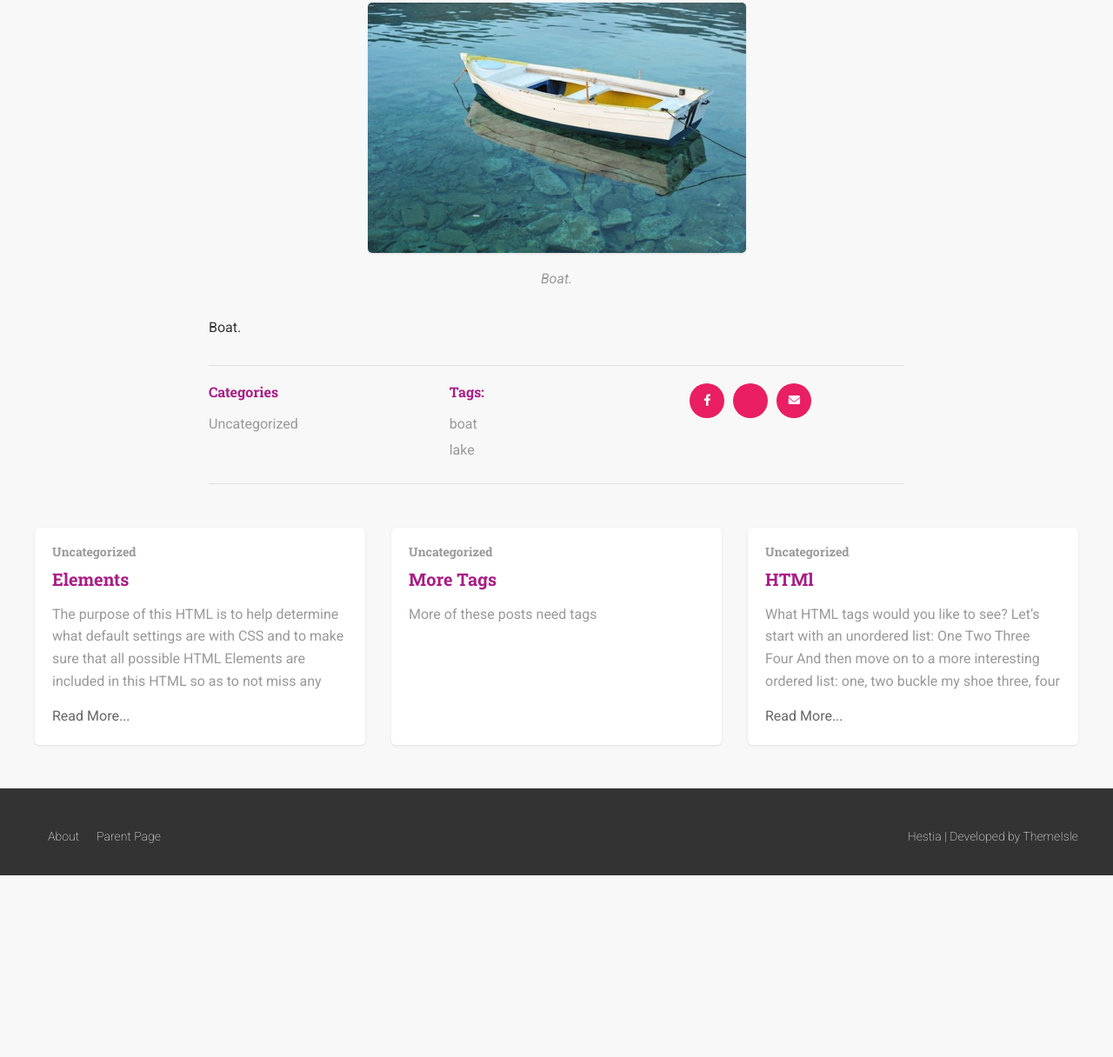
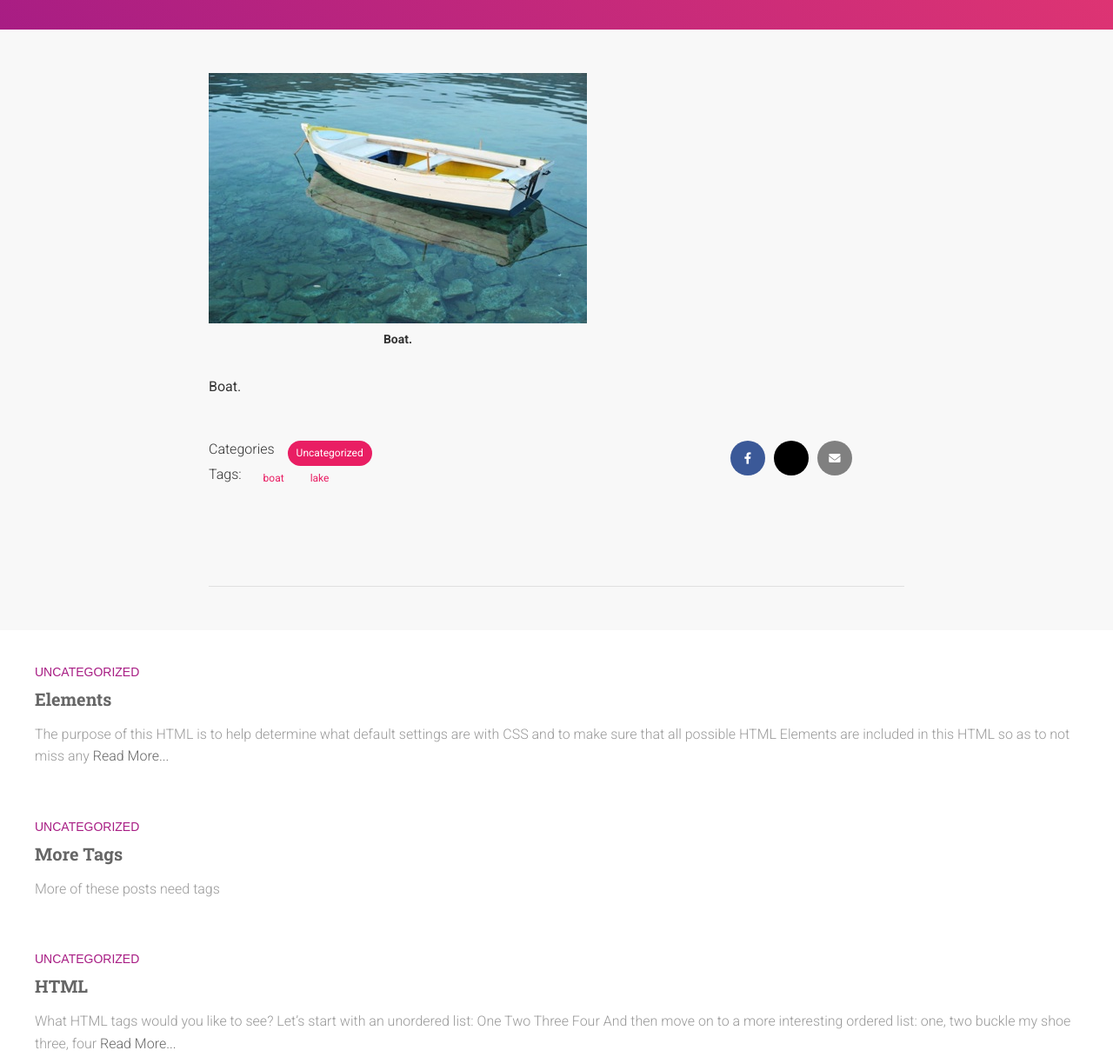
Before and after one commit to KWinnPat/scss-capstone, a plain HTML site: page pages/a-thousand-words.html in a window 1280 px wide. Shown: the part 378-1594 px from the top of the page at 87% size. Before the commit the page ends 1385 px from the top, so only its background shows below. Drawn offline with Linux system fonts and the light colour scheme.

Commit message:
Completed styling on Worth A Thousand Words and Elements blog posts

```diff
--- a/pages/a-thousand-words.html
+++ b/pages/a-thousand-words.html
@@ -40,6 +40,7 @@
         </figure>
         <p>Boat.</p>
         <div class="blog-info-wrapper">
+          <div class="cat-tags-wrapper">
             <div class="categories-wrapper">
               <h5>Categories</h5>
               <ul>
@@ -53,14 +54,15 @@
                 <li><a href="#">lake</a></li>
               </ul>
             </div>
+          </div>
           <div class="share-wrapper">
-            <button class="button">
+            <button class="facebook">
               <i class="fa-brands fa-facebook-f"></i>
             </button>
-            <button class="button">
+            <button class="twitter">
               <i class="fa-brands fa-x-twitter"></i>
             </button>
-            <button class="button"><i class="fa-solid fa-envelope"></i></button>
+            <button class="email"><i class="fa-solid fa-envelope"></i></button>
           </div>
         </div>
       </div>
@@ -72,8 +74,8 @@
             The purpose of this HTML is to help determine what default settings
             are with CSS and to make sure that all possible HTML Elements are
             included in this HTML so as to not miss any
+            <a href="./pages/elements.html">Read More...</a>
           </p>
-          <a href="./pages/elements.html">Read More...</a>
         </div>
         <div class="post-2">
           <h4><a href="#">Uncategorized</a></h4>
@@ -82,13 +84,13 @@
         </div>
         <div class="post-3">
           <h4><a href="#">Uncategorized</a></h4>
-          <h3><a href="#">HTMl</a></h3>
+          <h3><a href="#">HTML</a></h3>
           <p>
             What HTML tags would you like to see? Let’s start with an unordered
             list: One Two Three Four And then move on to a more interesting
             ordered list: one, two buckle my shoe three, four
+            <a href="#">Read More...</a>
           </p>
-          <a href="#">Read More...</a>
         </div>
       </div>
     </main>
--- a/styles/a-thousand-words.scss
+++ b/styles/a-thousand-words.scss
@@ -1,19 +1,21 @@
 @import "common";
 
 .banner {
-  background-color: $secondary-color;
+  background: linear-gradient(45deg, #a81d84 0, #ea396f 100%);
   color: $white;
-  padding: 100px 0 60px;
+  padding: 115px 0;
   text-align: center;
 
   h1 {
     color: $white;
-    font-size: 36px;
+    font-size: 45px;
     margin-bottom: 15px;
+    font-family: $fonts;
+    font-weight: 500;
   }
 
   p {
-    opacity: 0.8;
+    font-weight: 200;
   }
 }
 
@@ -24,19 +26,17 @@
 
   figure {
     margin: 0 0 30px;
-    text-align: center;
 
     img {
       max-width: 100%;
-      height: auto;
-      border-radius: 5px;
-      @include box-shadow();
     }
 
     figcaption {
-      margin-top: 10px;
-      font-style: italic;
-      color: $light-text;
+      font-weight: bold;
+      color: $text-color;
+      font-size: 14px;
+      max-width: 435px;
+      text-align: center;
     }
   }
 
@@ -47,38 +47,61 @@
 }
 
 .blog-info-wrapper {
-  display: flex;
-  flex-wrap: wrap;
+  display: grid;
+  grid-template-rows: 1fr 1fr;
+  grid-template-columns: 3fr 1fr;
   gap: 30px;
   margin-bottom: 40px;
   padding: 20px 0;
-  border-top: 1px solid $border-color;
   border-bottom: 1px solid $border-color;
 
   > div {
-    flex: 1;
     min-width: 200px;
+
+    div {
+      display: flex;
+      text-align: left;
+    }
 
     h5 {
       font-size: 16px;
-      margin-bottom: 15px;
-      color: $secondary-color;
+      margin: 0 10px 0 0;
+      color: $text-color;
+      font-weight: 300;
+      font-family: $fonts;
     }
 
     ul {
       list-style: none;
       padding: 0;
       margin: 0;
+      display: flex;
 
       li {
-        margin-bottom: 5px;
+        margin: 0 5px;
+        font-size: 12px;
+        background-color: $primary-color;
+        border-radius: 20px;
+        padding: 5px 10px;
 
         a {
-          color: $light-text;
+          color: $white;
 
           &:hover {
             color: $primary-color;
           }
+        }
+      }
+    }
+    .tags-wrapper ul li {
+      margin: 0 5px;
+      background-color: rgba($white, 0);
+
+      a {
+        color: $primary-color;
+
+        &:hover {
+          color: rgba($secondary-color, 0.8);
         }
       }
     }
@@ -88,58 +111,70 @@
     display: flex;
     gap: 10px;
 
-    .button {
+    button {
       width: 40px;
       height: 40px;
       border-radius: 50%;
       padding: 0;
       display: flex;
       align-items: center;
+      border: none;
       justify-content: center;
+    }
+    .facebook {
+      background-color: #3b5998;
+      color: $white;
+    }
+    .twitter {
+      background-color: black;
+      color: $white;
+    }
+    .email {
+      background-color: gray;
+      color: $white;
     }
   }
 }
 
 .related-posts-wrapper {
-  max-width: 1200px;
-  margin: 50px auto;
-  padding: 0 20px;
-  display: grid;
-  grid-template-columns: repeat(auto-fit, minmax(300px, 1fr));
-  gap: 30px;
+  padding: 40px 0;
+  background-color: $white;
 
   > div {
-    background-color: $white;
-    border-radius: 5px;
-    padding: 20px;
-    @include box-shadow();
-    @include transition();
+    margin: 0 auto 60px;
+    flex-direction: column;
+    align-items: center;
 
-    &:hover {
-      transform: translateY(-5px);
-      @include box-shadow(0, 5px, 15px, 0, rgba(0, 0, 0, 0.1));
-    }
+    padding: 0 20px;
 
     h4 {
+      padding: 0 20px 10px;
       font-size: 14px;
-      color: $light-text;
-      margin-bottom: 10px;
+      font-family: Arial, Helvetica, sans-serif;
+      font-weight: 100;
 
       a {
-        color: $light-text;
+        color: $secondary-color;
+        text-transform: uppercase;
 
         &:hover {
           color: $primary-color;
         }
       }
+
+      b {
+        font-weight: 900;
+      }
+    }
   }
 
   h3 {
+    padding: 0 20px;
     font-size: 20px;
     margin-bottom: 15px;
 
     a {
-        color: $secondary-color;
+      color: $med-color;
 
       &:hover {
         color: $primary-color;
@@ -148,13 +183,14 @@
   }
 
   p {
+    padding: 0 20px;
     color: $light-text;
-      margin-bottom: 15px;
+    font-weight: 300;
   }
 
   a[href*="Read"] {
     display: inline-block;
+    padding: 0 20px 20px;
     font-weight: 500;
   }
 }
-}
--- a/styles/elements.scss
+++ b/styles/elements.scss
@@ -1,19 +1,17 @@
 @import "common";
 
 .banner {
-  background-color: $secondary-color;
+  background: linear-gradient(45deg, #a81d84 0, #ea396f 100%);
   color: $white;
-  padding: 100px 0 60px;
+  padding: 115px 0;
   text-align: center;
 
   h1 {
     color: $white;
-    font-size: 36px;
+    font-size: 45px;
     margin-bottom: 15px;
-  }
-
-  p {
-    opacity: 0.8;
+    font-family: $fonts;
+    font-weight: 500;
   }
 }
 
@@ -21,7 +19,6 @@
   max-width: 800px;
   margin: 50px auto;
   padding: 0 20px;
-  display: flex;
   gap: 40px;
 
   @media (max-width: 768px) {
@@ -43,6 +40,8 @@
   h5,
   h6 {
     margin: 30px 0 15px;
+    font-family: $fonts;
+    font-weight: 500;
   }
 
   h1 {
@@ -86,19 +85,18 @@
     border-collapse: collapse;
     margin-bottom: 20px;
 
-    th,
+    th {
+      padding: 10px;
+      text-align: left;
+    }
     td {
+      border-top: 1px solid $border-color;
       padding: 10px;
-      border: 1px solid $border-color;
       text-align: left;
     }
 
-    th {
-      background-color: $accent-color;
-    }
-
-    tr:nth-child(even) {
-      background-color: $accent-color;
+    tr:nth-child(3) {
+      border-bottom: 1px solid $white;
     }
   }
 
@@ -128,16 +126,22 @@
     }
 
     .form-control {
-      width: 100%;
+      width: 90%;
       padding: 10px;
-      border: 1px solid $border-color;
+      border: 1px solid $white;
       border-radius: 3px;
+      border-bottom: 1px solid $border-color;
       @include transition();
 
       &:focus {
         border-color: $primary-color;
         outline: none;
         @include box-shadow(0, 0, 0, 2px, rgba($primary-color, 0.2));
+      }
+
+      input {
+        border: 1px solid $white;
+        border-bottom: 1px solid $border-color;
       }
     }
   }
@@ -148,36 +152,61 @@
 }
 
 .blog-info-wrapper {
-  flex: 1;
-  align-self: flex-start;
-  background-color: $white;
-  border-radius: 5px;
-  padding: 20px;
-  @include box-shadow();
+  display: grid;
+  grid-template-rows: 1fr 1fr;
+  grid-template-columns: 3fr 1fr;
+  gap: 30px;
+  margin-bottom: 40px;
+  padding: 20px 0;
+  border-bottom: 1px solid $border-color;
 
   > div {
-    margin-bottom: 30px;
+    min-width: 200px;
+    display: flex;
+
+    div {
+      text-align: left;
+    }
 
     h5 {
       font-size: 16px;
-      margin-bottom: 15px;
-      color: $secondary-color;
+      margin: 0 10px 0 0;
+      color: $text-color;
+      font-weight: 300;
+      font-family: $fonts;
     }
 
     ul {
       list-style: none;
       padding: 0;
       margin: 0;
+      display: flex;
 
       li {
-        margin-bottom: 8px;
+        margin: 0 5px;
+        font-size: 12px;
+        background-color: $primary-color;
+        border-radius: 20px;
+        padding: 5px 10px;
 
         a {
-          color: $light-text;
-
+          color: $white;
+          margin: 0;
           &:hover {
             color: $primary-color;
           }
+        }
+      }
+    }
+    .tags-wrapper ul li {
+      margin: 0 5px;
+      background-color: rgba($white, 0);
+
+      a {
+        color: $primary-color;
+
+        &:hover {
+          color: rgba($secondary-color, 0.8);
         }
       }
     }
@@ -187,56 +216,70 @@
     display: flex;
     gap: 10px;
 
-    .button {
+    button {
       width: 40px;
       height: 40px;
       border-radius: 50%;
       padding: 0;
       display: flex;
       align-items: center;
+      border: none;
       justify-content: center;
+    }
+    .facebook {
+      background-color: #3b5998;
+      color: $white;
+    }
+    .twitter {
+      background-color: black;
+      color: $white;
+    }
+    .email {
+      background-color: gray;
+      color: $white;
     }
   }
 }
 
 .related-posts-wrapper {
-  margin-top: 50px;
-  display: grid;
-  grid-template-columns: repeat(auto-fit, minmax(300px, 1fr));
-  gap: 30px;
+  padding: 40px 0;
+  background-color: $white;
 
   > div {
-    background-color: $white;
-    border-radius: 5px;
-    padding: 20px;
-    @include box-shadow();
-    @include transition();
+    margin: 0 auto 60px;
+    flex-direction: column;
+    align-items: center;
 
-    &:hover {
-      transform: translateY(-5px);
-      @include box-shadow(0, 5px, 15px, 0, rgba(0, 0, 0, 0.1));
-    }
+    padding: 0 20px;
 
     h4 {
+      padding: 0 20px 10px;
       font-size: 14px;
-      color: $light-text;
-      margin-bottom: 10px;
+      font-family: Arial, Helvetica, sans-serif;
+      font-weight: 100;
 
       a {
-        color: $light-text;
+        color: $secondary-color;
+        text-transform: uppercase;
 
         &:hover {
           color: $primary-color;
         }
       }
+
+      b {
+        font-weight: 900;
+      }
+    }
   }
 
   h3 {
+    padding: 0 20px;
     font-size: 20px;
     margin-bottom: 15px;
 
     a {
-        color: $secondary-color;
+      color: $med-color;
 
       &:hover {
         color: $primary-color;
@@ -245,13 +288,14 @@
   }
 
   p {
+    padding: 0 20px;
     color: $light-text;
-      margin-bottom: 15px;
+    font-weight: 300;
   }
 
   a[href*="Read"] {
     display: inline-block;
+    padding: 0 20px 20px;
     font-weight: 500;
   }
 }
-}
```
Also changed, not shown: pages/blog.html (+1 -1 lines), pages/elements.html (+8 -15 lines), styles/contact.scss (+14 -17 lines), styles/a-thousand-words.css, styles/contact.css, styles/elements.css, 4 other files. Lines whose indentation alone changed are shown as unchanged.
